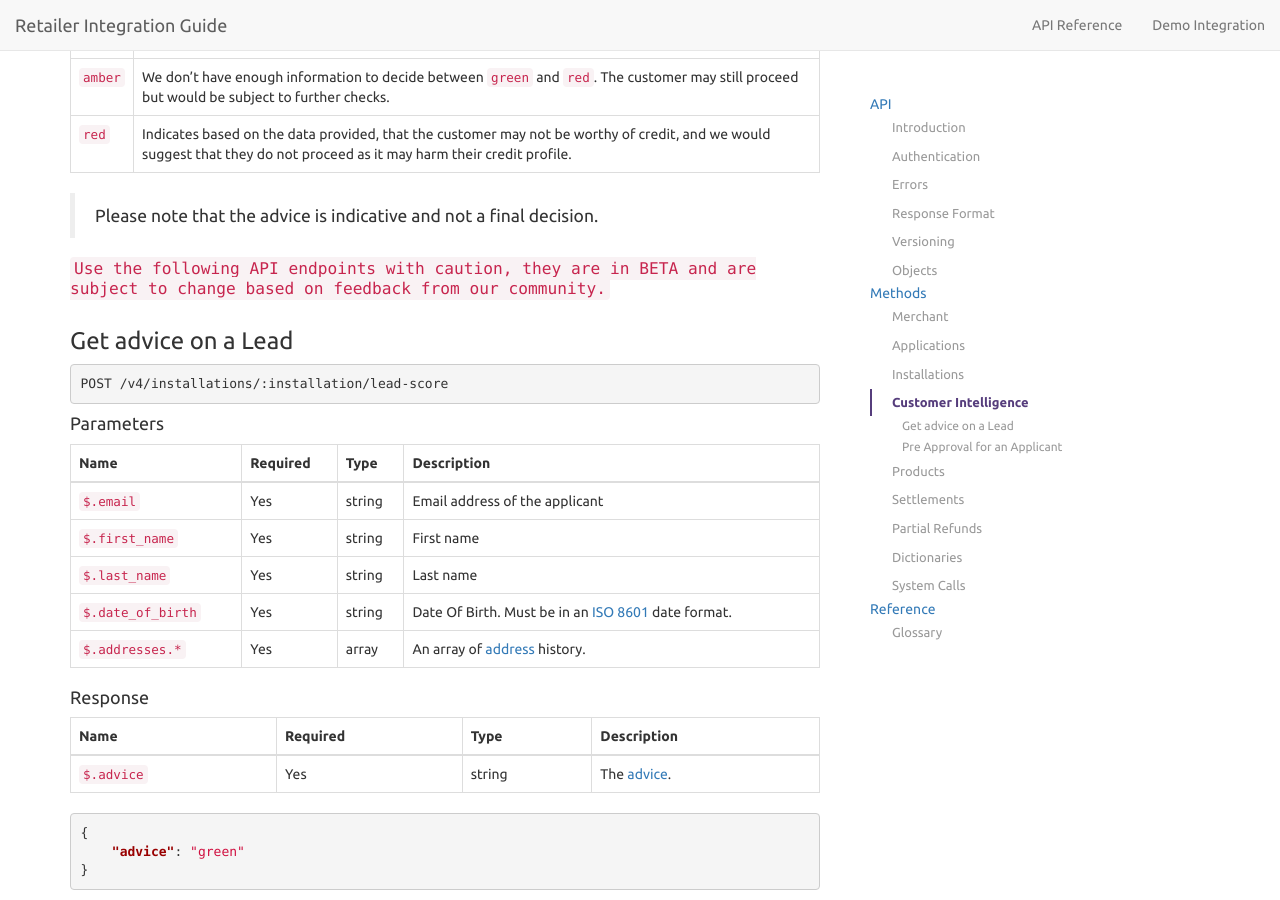
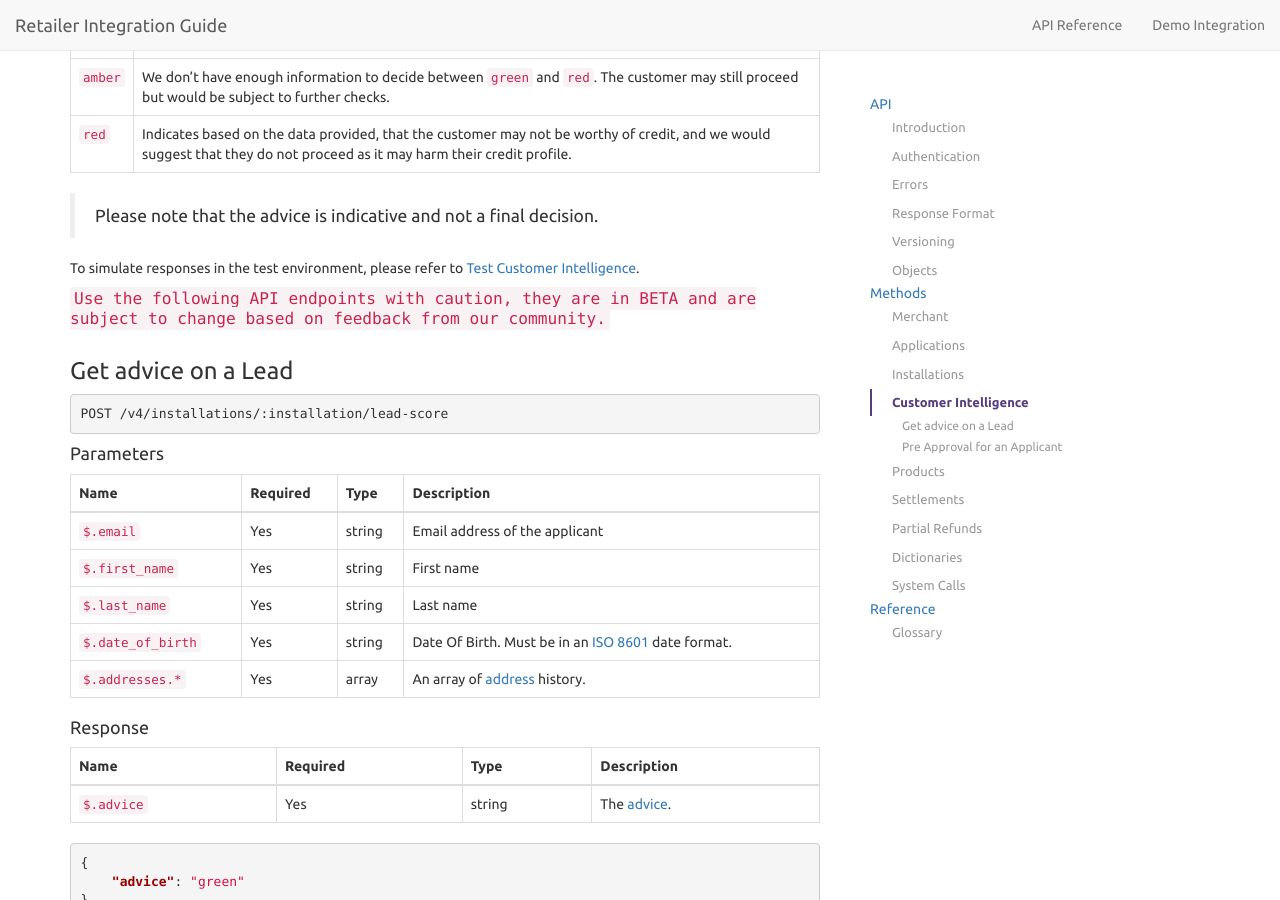
Before and after one commit to PayBreak/retailer-integration-guide, a Jekyll site: the page built from api/index.md, in a window 1280 px wide and 900 px high, scrolled down 25560 px. Built offline with Jekyll 4.4.1, drawn with Linux system fonts in a browser that asks for light colours; nearby versions of some CDN libraries; Markdown is read by kramdown in place of the engine named in the settings; our own code applies the rules of GitHub Pages for plain Markdown files.

Commit message:
Reference testing data

```diff
--- a/_includes/v4/customer-intelligence.md
+++ b/_includes/v4/customer-intelligence.md
@@ -18,6 +18,8 @@ value | description
 `red` | Indicates based on the data provided, that the customer may not be worthy of credit, and we would suggest that they do not proceed as it may harm their credit profile.
 
 > Please note that the advice is indicative and not a final decision.
+
+To simulate responses in the test environment, please refer to [Test Customer Intelligence](../test-customer-intelligence).
 
 #### `Use the following API endpoints with caution, they are in BETA and are subject to change based on feedback from our community.`
 
```
